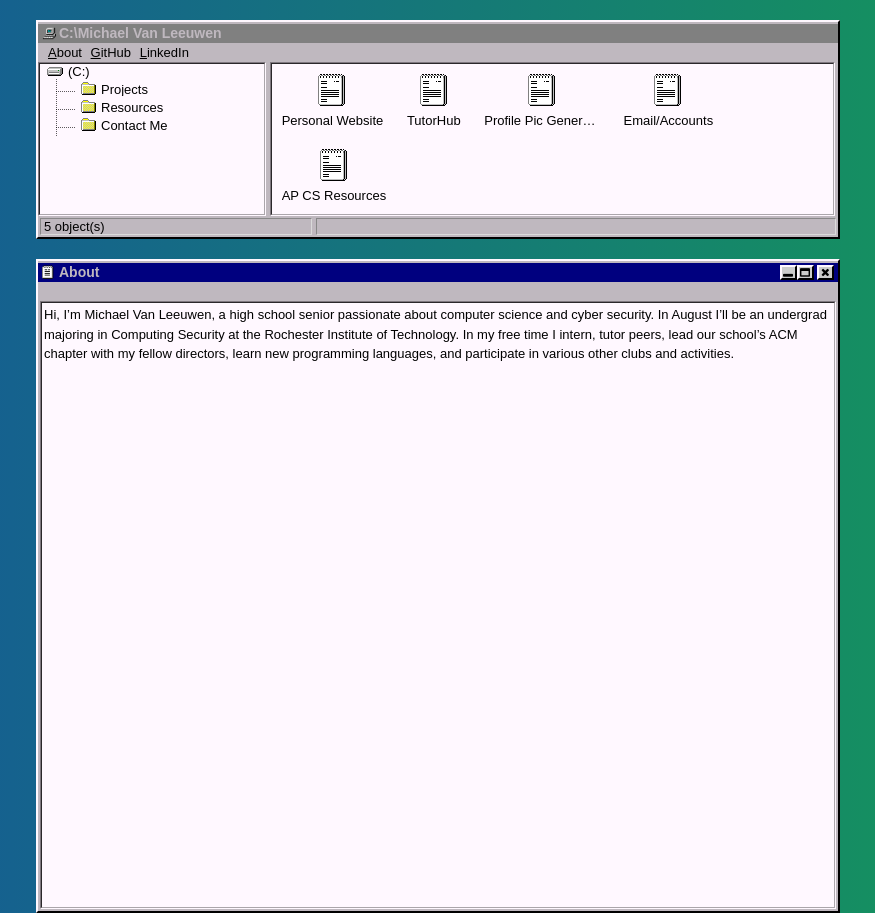
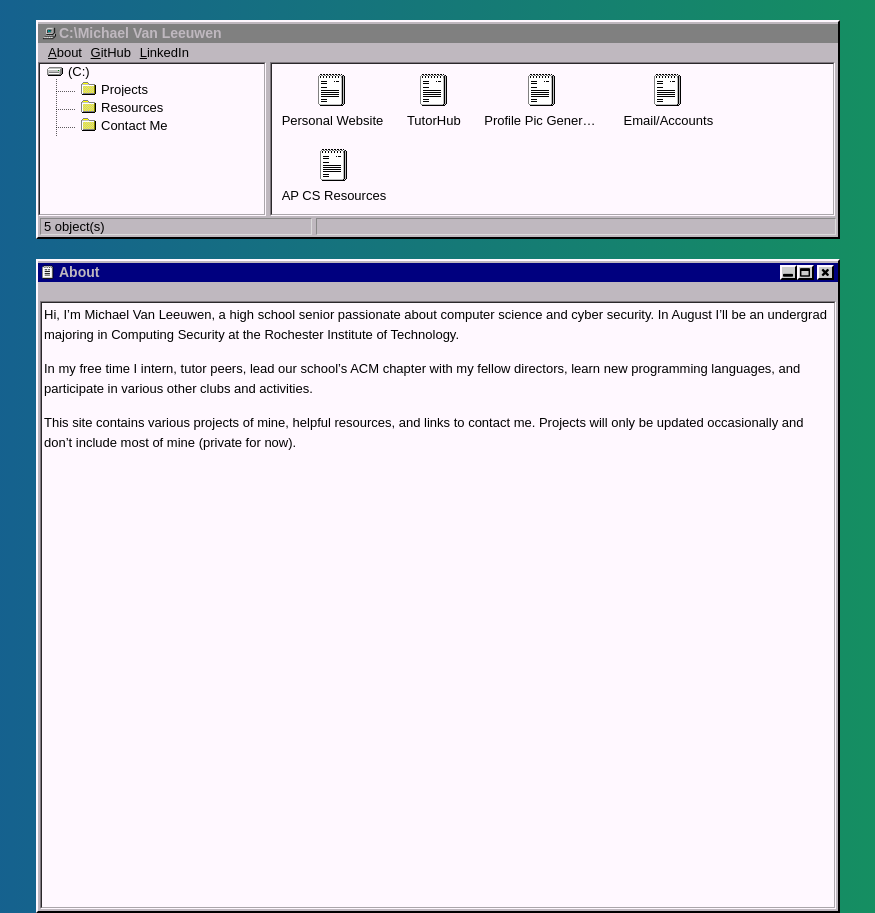
Before and after one commit to MJVL/mjvl.github.io-legacy-v2, a Jekyll site: the page built from me/index.md, in a window 1280 px wide. Shown: the whole page, without its empty margins (202-1077 px from the left). Built offline with Jekyll 4.4.1, drawn with Linux system fonts in a browser that asks for light colours.

Commit message:
Update about me

```diff
--- a/me/index.md
+++ b/me/index.md
@@ -3,4 +3,8 @@ layout: me
 title: About
 ---
 
-Hi, I'm Michael Van Leeuwen, a high school senior passionate about computer science and cyber security. In August I'll be an undergrad majoring in Computing Security at the Rochester Institute of Technology. In my free time I intern, tutor peers, lead our school's ACM chapter with my fellow directors, learn new programming languages, and participate in various other clubs and activities.
+Hi, I’m Michael Van Leeuwen, a high school senior passionate about computer science and cyber security. In August I’ll be an undergrad majoring in Computing Security at the Rochester Institute of Technology.
+
+In my free time I intern, tutor peers, lead our school’s ACM chapter with my fellow directors, learn new programming languages, and participate in various other clubs and activities.
+
+This site contains various projects of mine, helpful resources, and links to contact me. Projects will only be updated occasionally and don't include most of mine (private for now).
```
